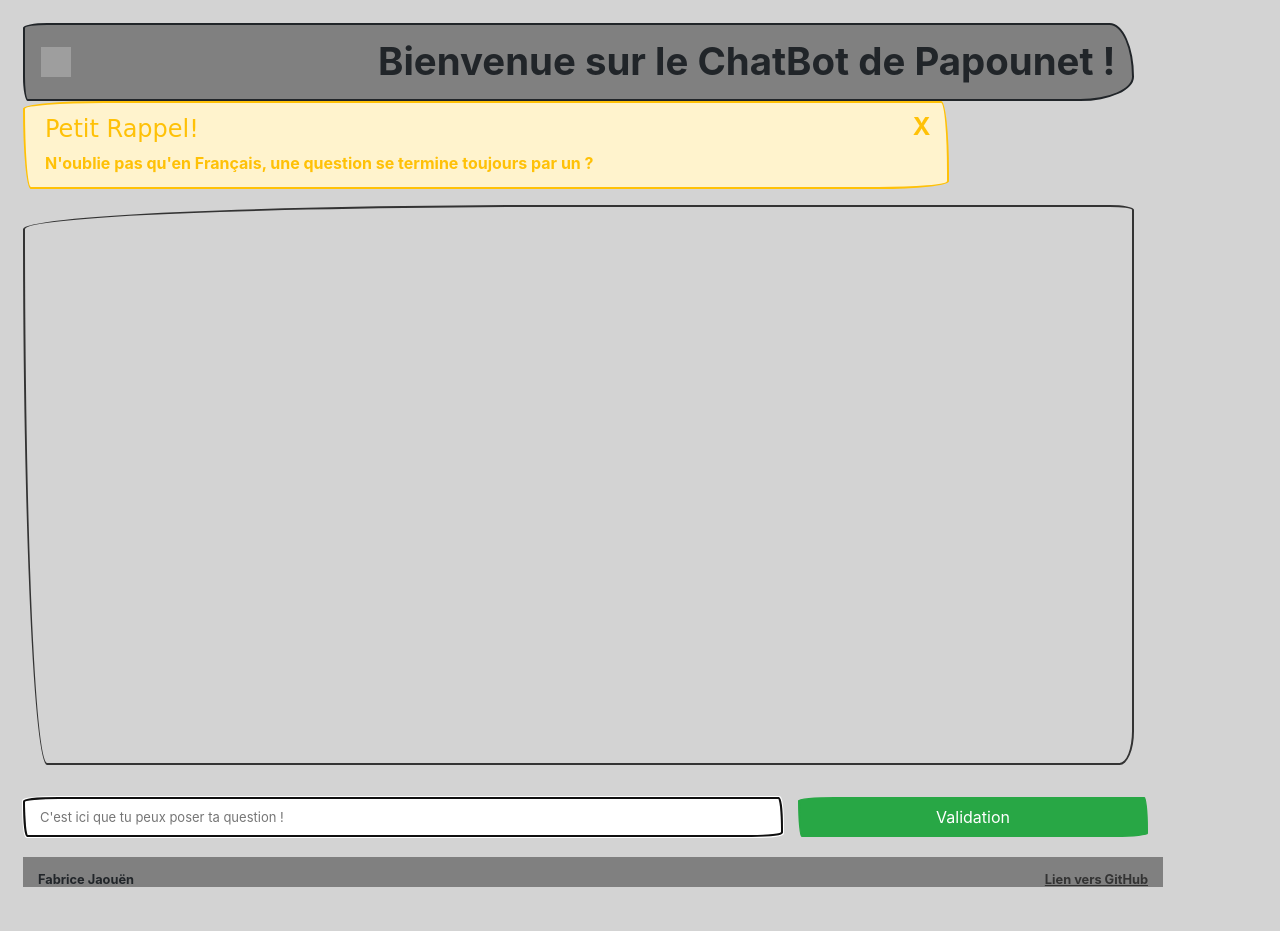
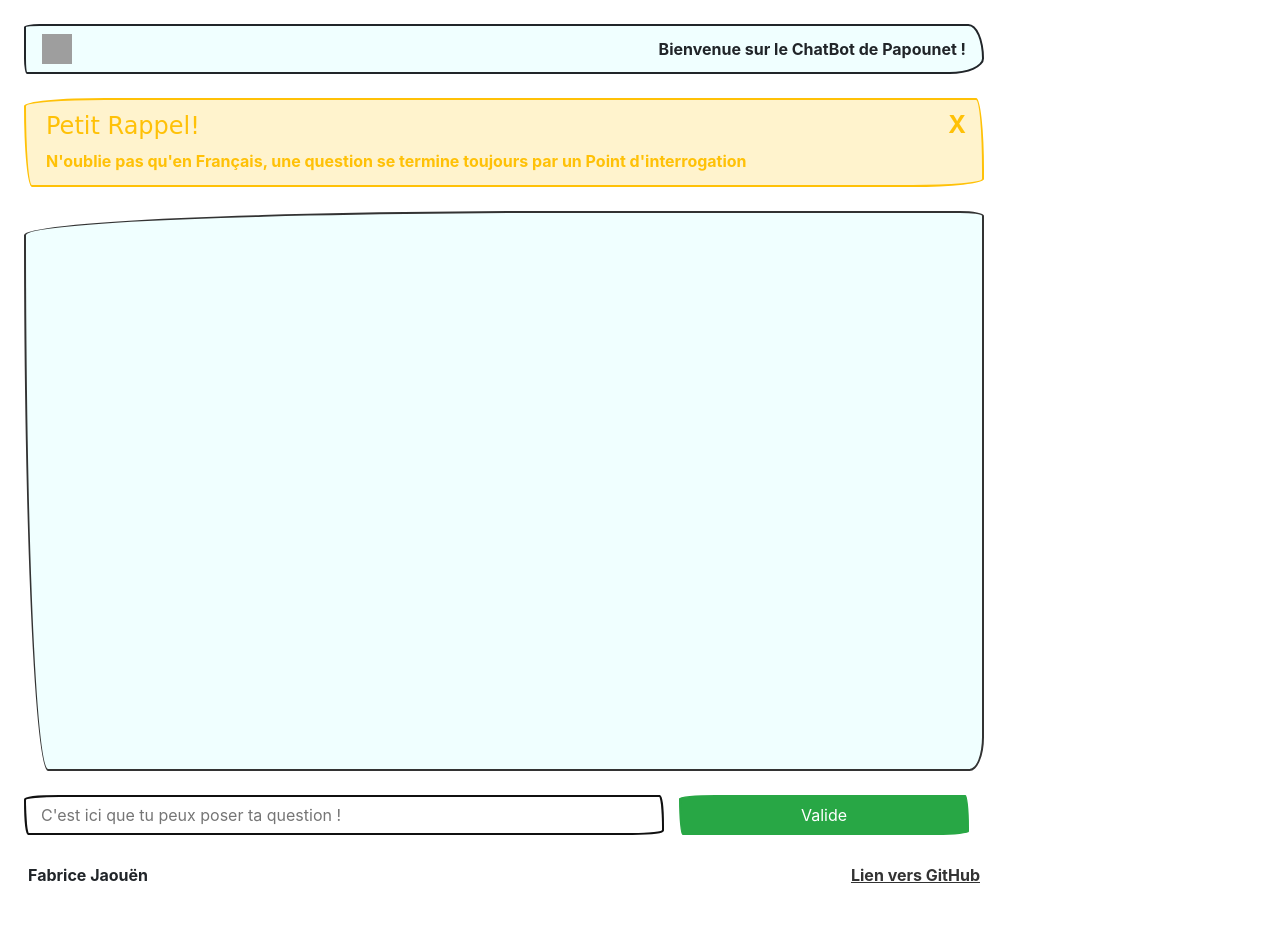
Before and after one commit to Fabrice-64/0C_Project_7, a Flask app: page / in a window 1280 px wide. Before the commit the page ends 887 px from the top, so only its background shows below. Run offline with Flask 2, Linux system fonts and the light colour scheme; some libraries are stand-ins or nearby versions; some web fonts are replaced; grey boxes are pictures that could not be loaded.

Commit message:
Improve the web interface. separate file for the CSS.

```diff
--- a/app/controller/config.py
+++ b/app/controller/config.py
@@ -21,10 +21,10 @@ from config import Config
 
 
 class Path():
-    ROOT = ''
+    ROOT = '/Users/fabricejaouen/DepotLocalGIT/chatbot/'
     JAR = 'resources/stanford-tagger-4.0.0/stanford-postagger.jar'
     MODEL = 'resources/stanford-tagger-4.0.0/models/french-ud.tagger'
-
+#/Users/fabricejaouen/DepotLocalGIT/chatbot/resources/stanford-tagger-4.0.0
 
     PATH_TO_JAR = ROOT + JAR
     PATH_TO_MODEL = ROOT+MODEL
--- a/app/static/process_input.js
+++ b/app/static/process_input.js
@@ -3,16 +3,20 @@ It goes from sending the question to the routes module, down to displaying the r
 $(function() {
     $("#validate").bind('click', function(){
       $('html').css('cursor', 'wait');
+      var question = $('input[name="question"]').val();
+      $("#dialogue_box").append(`<div class="row mb-2"><row_question class="col-4">${question}</row_question>`);
       $.getJSON($SCRIPT_ROOT + '/process_question', {
-      question: $('input[name="question"]').val()
+      question: question
       },
       function(data){
         if (data.wikipedia_response == "None"){
-          $("#dialogue_box").append('<div class="row align-items-start mb-2"><row_box class=col-4>Je n\'ai pas compris ta question... Peux-tu la reformuler ?</row_box>');
+          $("#dialogue_box").append('<div class="row mb-2">\
+          <row_answer class="col-4 offset-4">Je n\'ai pas compris ta question... Peux-tu la reformuler ?</row_answer></div>');
         } else {
-          $("#dialogue_box").append('<div class="row align-items-start mb-2"><row_box class=col-4>' + data.question + '</row_box>\
-          <row_box class=col-6>' + data.wikipedia_response +'</row_box>\
-          <row_box class=col-2><a href=' + data.google_map + ' target="_blank"><img src='+ data.google_map +' width="100px" height="100px"></a></row_box>');
+          $("#dialogue_box").append('<div class="row align-items-start mb-4">\
+          <row_answer class="col-4 offset-4">' + data.wikipedia_response +'</row_answer>\
+          <row_picture class=col-2><a href=' + data.google_map + ' target="_blank">\
+          <img src='+ data.google_map +' width="100px" height="100px"></a></row_picture>');
         };
         var element = document.getElementById("dialogue_box");
         element.scrollIntoView({block:"end"});
--- a/app/templates/base.html
+++ b/app/templates/base.html
@@ -5,98 +5,34 @@
       $SCRIPT_ROOT = {{ request.script_root|tojson|safe }};</script>
     <script src="{{ url_for('static', filename='jquery-3.5.1.min.js') }}"></script>
     <script src="{{ url_for('static', filename='scripts/bootstrap.min.js') }}"></script>
-    <link rel="stylesheet" href="{{ url_for('static', filename='styles/bootstrap.min.css') }}">
+    <link rel="stylesheet" type=text/css href="{{ url_for('static', filename='styles/bootstrap.min.css') }}">
     <meta name="viewport" content="width=device-width, initial-scale=1, shrink-to-fit=no">
-    <!--This CSS style has to remain here as put in a separate file it creates interferences
-    with the stylesheet and jams the whole page setup-->
-    <style>
-        body {
-        background-color: lightgray;
-        padding: 20px;
-        border-style: solid;
-        border-color: lightgray;
-        min-width: fit-content;
-        min-height: 700px;
-      }
-      dialogue_box{
-        display: flex;
-        background-color: lightgray;
-        width: 90%;
-        height: 70vh;
-        border-left: 5%;
-        overflow-y: auto;
-        flex-direction:column;
-      }
-      row_box{
-        display: inline-block;
-        background-color:lightgrey;
-        max-height: 300px;
-        border-color: none;
-        border-left-style:groove;
-        overflow-y: auto;
-        font-size: small;
-      }
-      navbar {
-        display: inline-block;
-        background-color: grey;
-        height:8%;
-        width: 90%;
-        font-size: 3vw;
-        padding: 2%;
-
-      }
-      question_field {
-        display: inline-block;
-        background-color: lightgrey;
-        height: 60px;
-        width: 90%;
-        font-size: small;
-        margin-top: auto;
-      }
-
-      footer{
-        display: inline-block;
-        background-color: grey;
-        height: 30px;
-        padding: 1%;
-        width: 90%;
-        font-size: 1vw;
-        bottom: 10px;
-        margin-left: 0;
-      }
-
-      img{
-        display: inline-flex;
-        vertical-align: middle;
-      }
-    </style>
-    <script type=text/javascript>
-      $SCRIPT_ROOT = {{ request.script_root|tojson|safe }};
-    </script>
     <script type="text/javascript" src="{{ url_for('static', filename='process_input.js') }}"></script>
+    <link rel="stylesheet" href="{{ url_for('static', filename='styles/chatbot_style.css') }}">
   </head>
 
   <title>ChatBot de Papounet</title>
 
   <body>
-    <navbar class="navbar">
-      <img src="{{ url_for('static', filename='face_co.png') }}" width="30" height="30" alt=picture">
+    <navbar class="navbar w-75 m-4" style="background-color:  #F0FFFF;">
+      <a href="https://www.linkedin.com/in/fabrice-jaouen/" target="_blank">
+      <img src="{{ url_for('static', filename='face_co.png') }}" width="30" height="30" alt=picture"></a>
       Bienvenue sur le ChatBot de Papounet !
     </navbar>
-    <div class="alert alert-dismissible alert-warning w-75">
+    <div class="alert alert-dismissible alert-warning w-75 m-4">
       <button type="button" class="close" data-dismiss="alert">&times;</button>
       <h4 class="alert-heading">Petit Rappel!</h4>
-      <p class="mb-0">N'oublie pas qu'en Français, une question se termine toujours par un ?</p>
+      <p class="mb-0">N'oublie pas qu'en Français, une question se termine toujours par un Point d'interrogation</p>
     </div>
 
     {% block dialogue_flow %}
     {% endblock %}
 
-    <footer class="container">
-      <div class="row">
+    <div class="w-75 m-4">
+      <div class="row p-1">
         <p class=col-6>Fabrice Jaouën</p>
         <a class="col-6 text-right"  id="button" href="https://github.com/Fabrice-64/OC_Project_7"> Lien vers GitHub</a>
       </div>
-    </footer>
+    </div>
   </body>
 </html>
--- a/app/templates/question.html
+++ b/app/templates/question.html
@@ -2,17 +2,15 @@
 
 {% block dialogue_flow %}
 
-<dialogue_box class="jumbotron">
+<div class="jumbotron w-75 m-4" style="height: 70vh; overflow-y: auto; background-color: #F0FFFF;">
   <ul id="dialogue_box">
-  <!--This is where the question and replies are incremented-->
   </ul>
-</dialogue_box>
+</div>
 
-<question_field class="container">
-  <div class="row">
+  <div class="row w-75 m-4">
     <input class="col-8" name=question id=question size=60% maxlength="140" placeholder="C'est ici que tu peux poser ta question !" autofocus>
-    <div class="col-4"><a href=# id=validate class="btn btn-success btn-block">Validation</a></div>
+    <div class="col-4"><a href=# id=validate class="btn btn-success btn-block">Valide</a></div>
   </div>
-</question_field>
+
 
 {% endblock %}
```
Also changed, not shown: app/static/styles/chatbot_style.css (added, +26 -0 lines), app/static/styles/bootstrap.css, app/static/styles/bootstrap.min.css.
